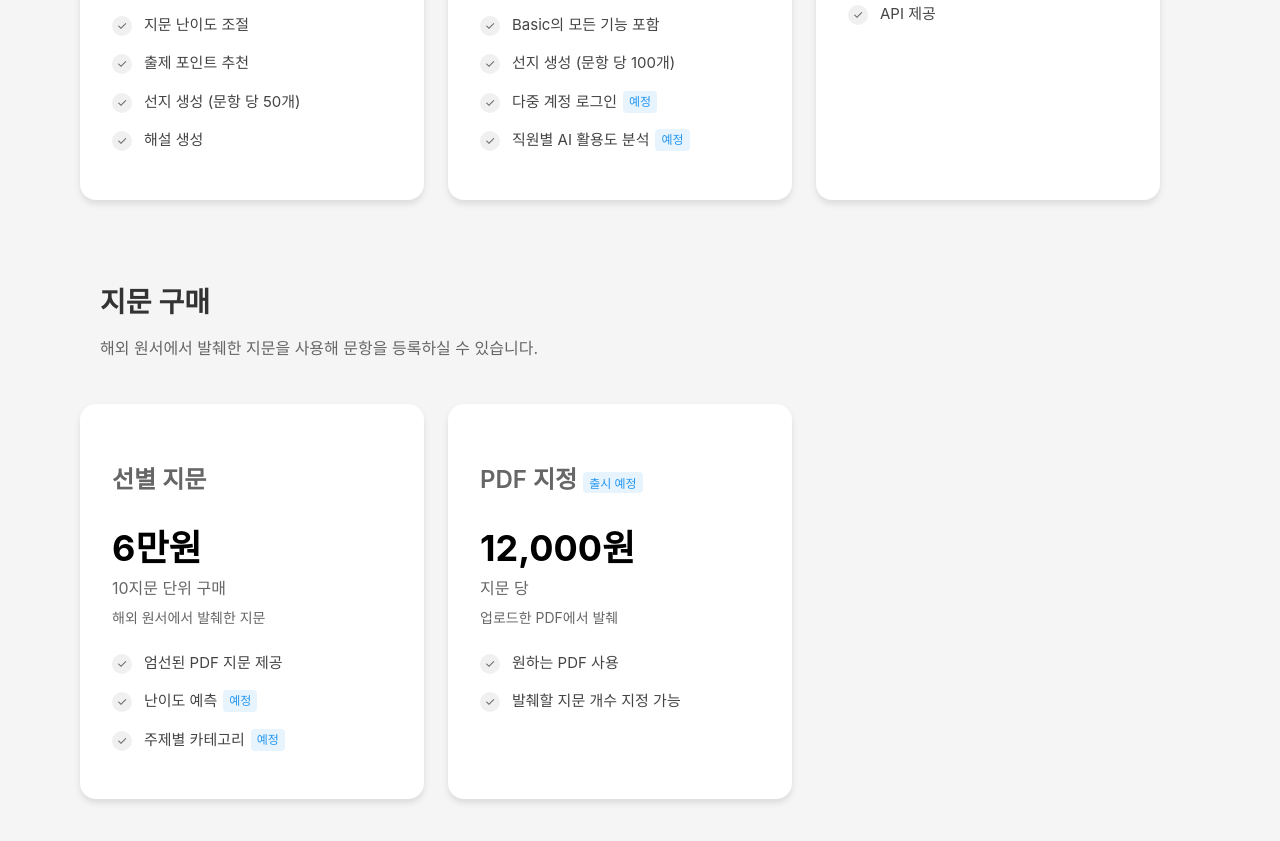
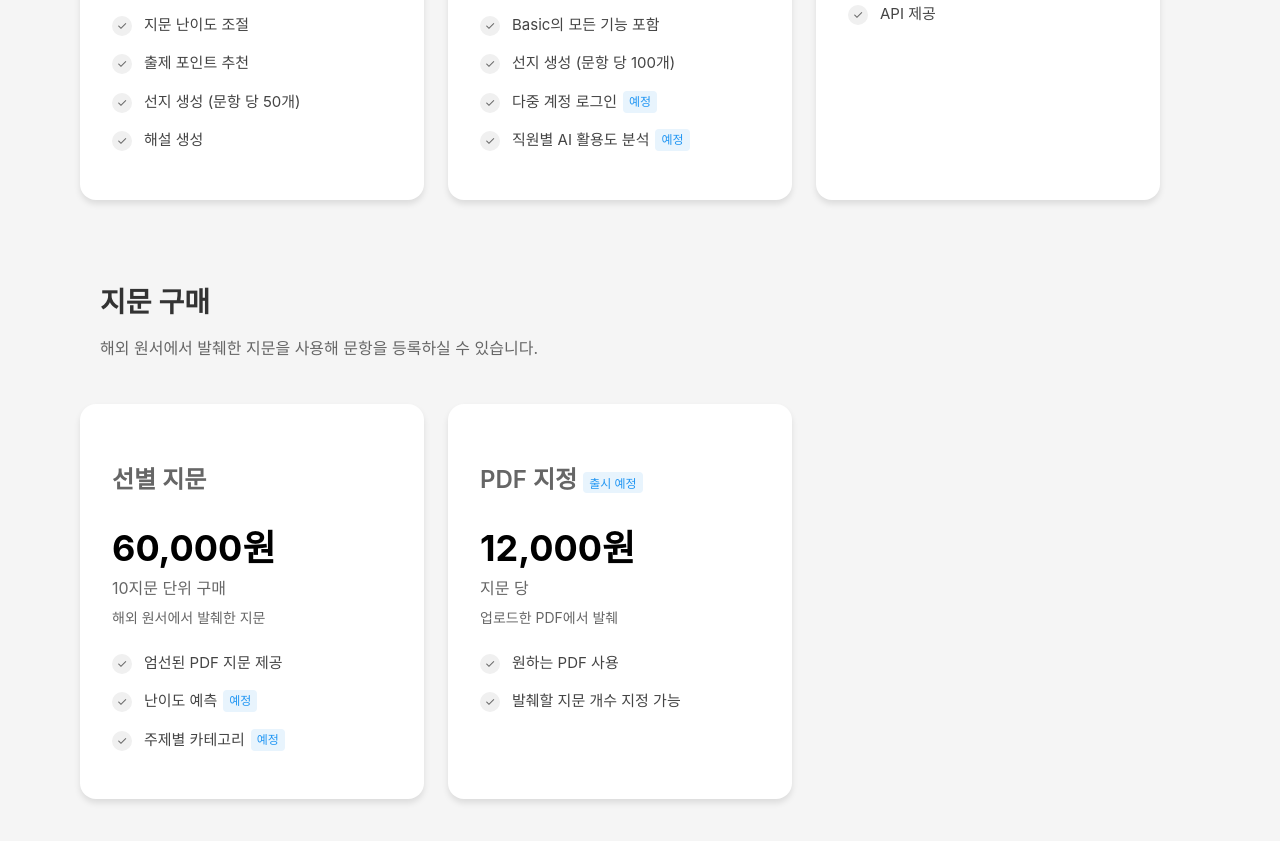
Before and after one commit to sang459/qpilot-price, a plain HTML site: page index.html in a window 1280 px wide. Shown: the part 715-1556 px from the top of the page. Drawn offline with Linux system fonts and the light colour scheme; a web font is replaced by a local one.

Commit message:
6만원->60,000원

```diff
--- a/index.html
+++ b/index.html
@@ -396,7 +396,7 @@
         <div class="passage-cards-wrapper">
           <div class="passage-card">
             <h3 class="plan-name">선별 지문</h3>
-            <div class="price">6만원</div>
+            <div class="price">60,000원</div>
             <div class="price-suffix">10지문 단위 구매</div>
             <div class="price-detail">해외 원서에서 발췌한 지문</div>
             <ul class="feature-list">
```
